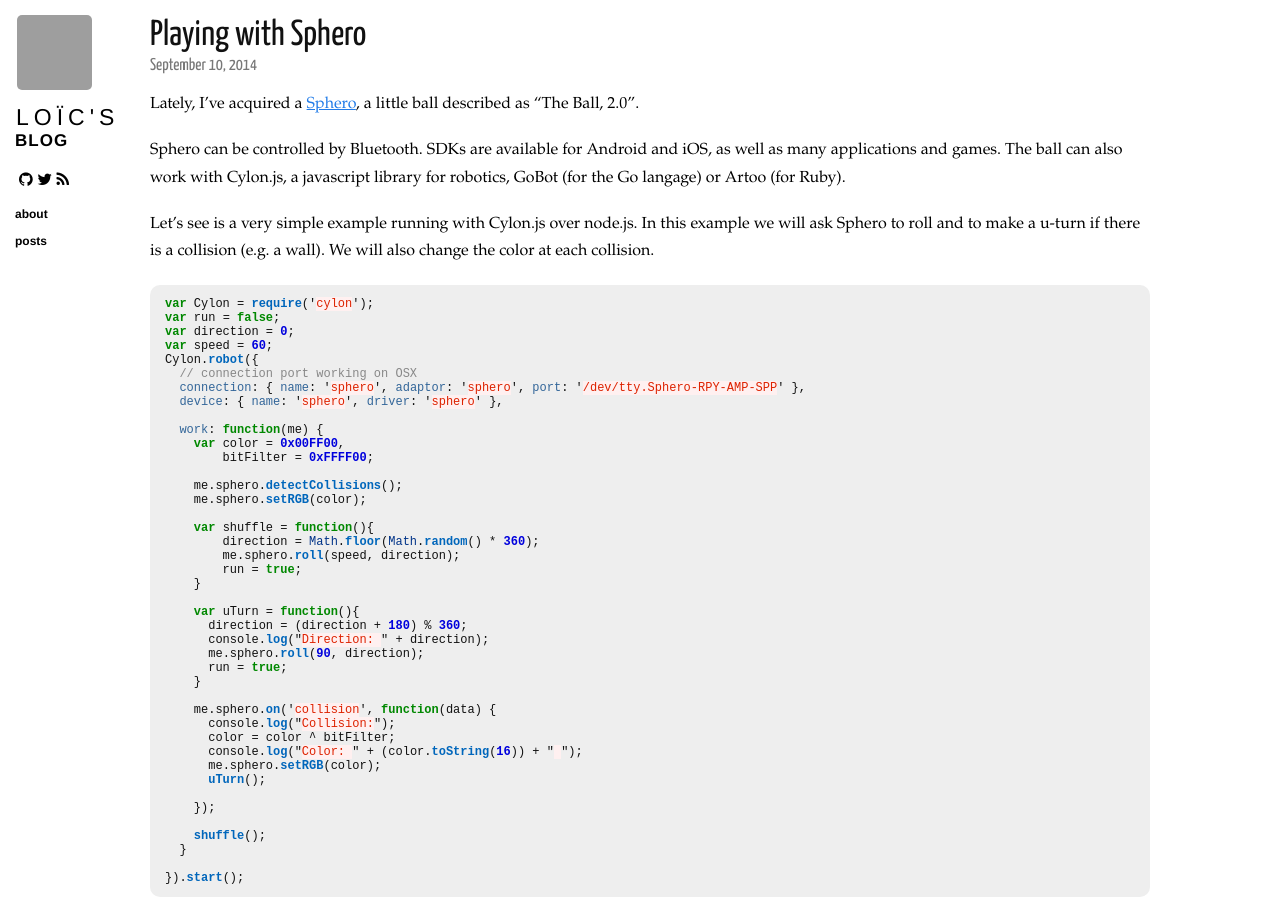
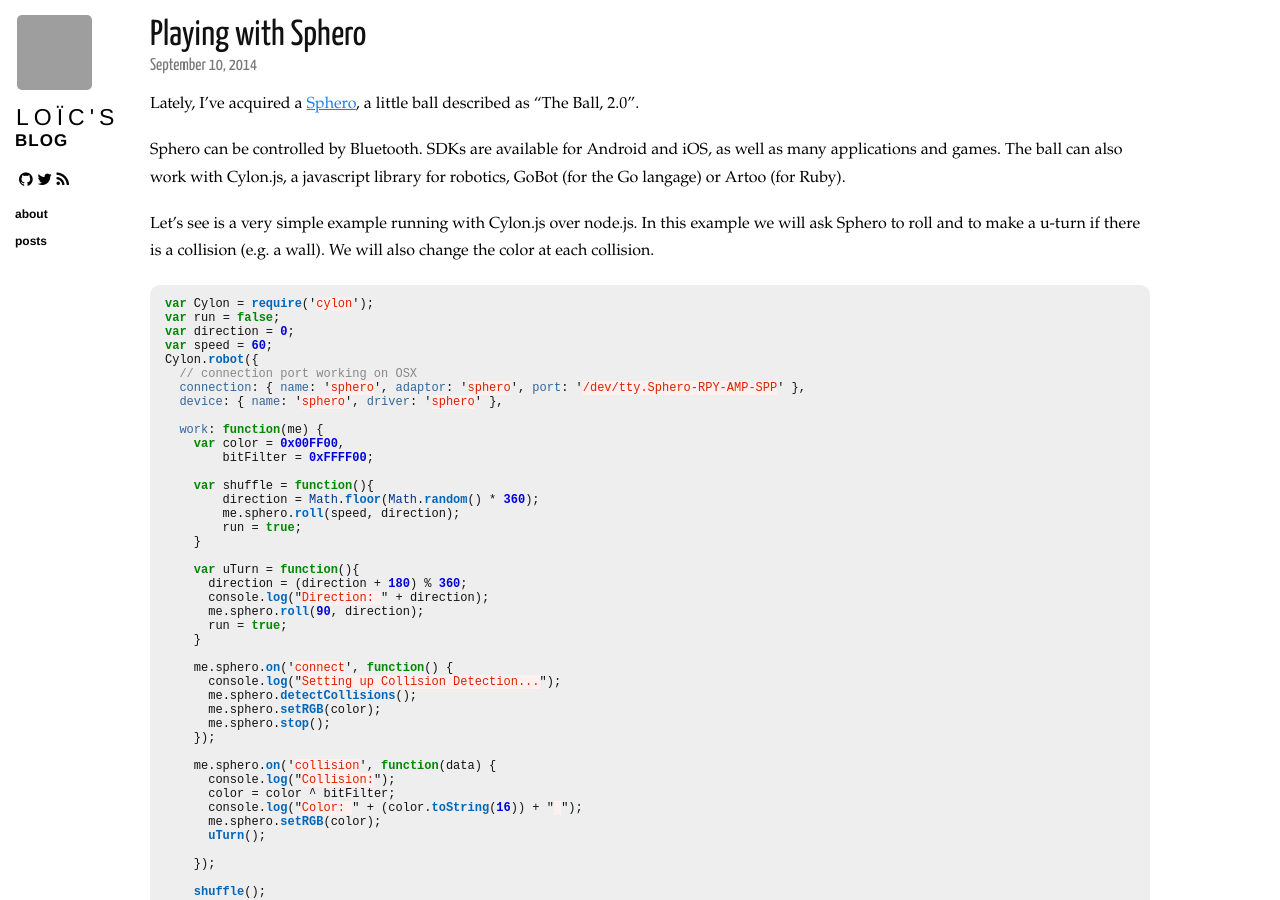
Before and after one commit to loicdescotte/loicdescotte.github.io, a Jekyll site: the page built from _posts/2014-09-10-sphero.md, in a window 1280 px wide and 900 px high. Built offline with Jekyll 4.4.1, drawn with Linux system fonts in a browser that asks for light colours; nearby versions of some CDN libraries; Markdown is read by kramdown in place of the engine named in the settings; comment, search, counter and statistics services are not loaded; grey boxes are pictures that could not be loaded.

Commit message:
Update 2014-09-10-sphero.md

```diff
--- a/_posts/2014-09-10-sphero.md
+++ b/_posts/2014-09-10-sphero.md
@@ -28,9 +28,6 @@ Cylon.robot({
     var color = 0x00FF00,
         bitFilter = 0xFFFF00;
 
-    me.sphero.detectCollisions();
-    me.sphero.setRGB(color);
-
     var shuffle = function(){
         direction = Math.floor(Math.random() * 360);
         me.sphero.roll(speed, direction);
@@ -43,6 +40,13 @@ Cylon.robot({
       me.sphero.roll(90, direction);
       run = true;
     }
+
+    me.sphero.on('connect', function() {
+      console.log("Setting up Collision Detection...");
+      me.sphero.detectCollisions();
+      me.sphero.setRGB(color);
+      me.sphero.stop();
+    });
 
     me.sphero.on('collision', function(data) {
       console.log("Collision:");
```
